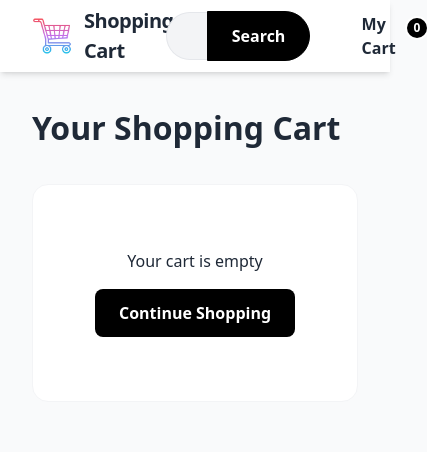
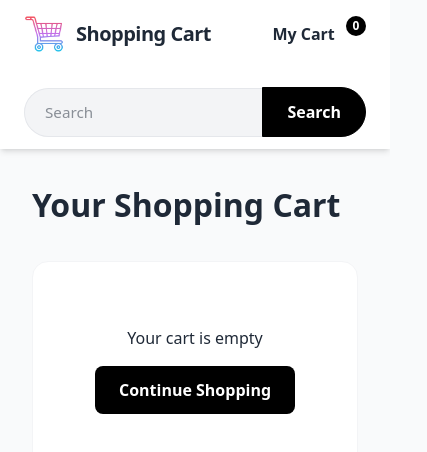
Before and after one commit to Rahul-Patel0907/ShoppingCart, a Next.js app: page /cart in a window 390 px wide. Shown: the top 452 px of the page, 427 px wide, since content can reach past the window. Built offline with nearby package versions, Linux system fonts and the light colour scheme.

Commit message:
css change

```diff
--- a/app/globals.css
+++ b/app/globals.css
@@ -34,11 +34,13 @@
   nav {
     max-width: 1280px;
     margin: 0 auto;
-    height: var(--nav-height);
+    min-height: var(--nav-height);
     display: flex;
     justify-content: space-between;
     align-items: center;
-    padding: 0 2rem;
+    padding: 0.75rem 1.5rem;
+    flex-wrap: wrap;
+    gap: 1rem;
   }
 
   .logo {
@@ -67,6 +69,23 @@
     flex: 1;
     max-width: 500px;
     margin: 0 2rem;
+  }
+
+  @media (max-width: 768px) {
+    .search {
+      order: 3;
+      min-width: 100%;
+      margin: 1rem 0 0 0;
+      /* Add top margin */
+      flex-basis: 100%;
+      /* Force full width */
+    }
+
+    /* Ensure other items don't stretch weirdly */
+    .logo,
+    nav ul {
+      flex: 0 0 auto;
+    }
   }
 
   .search input {
```
